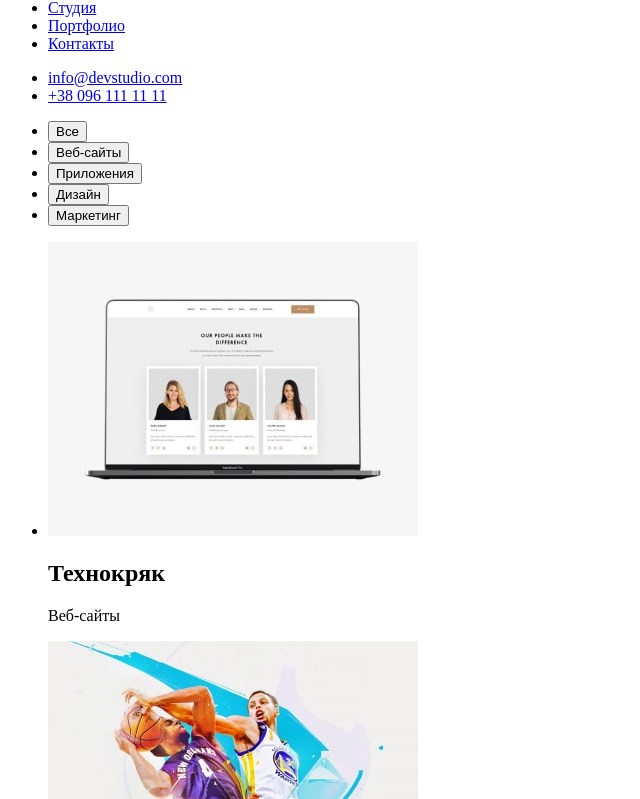
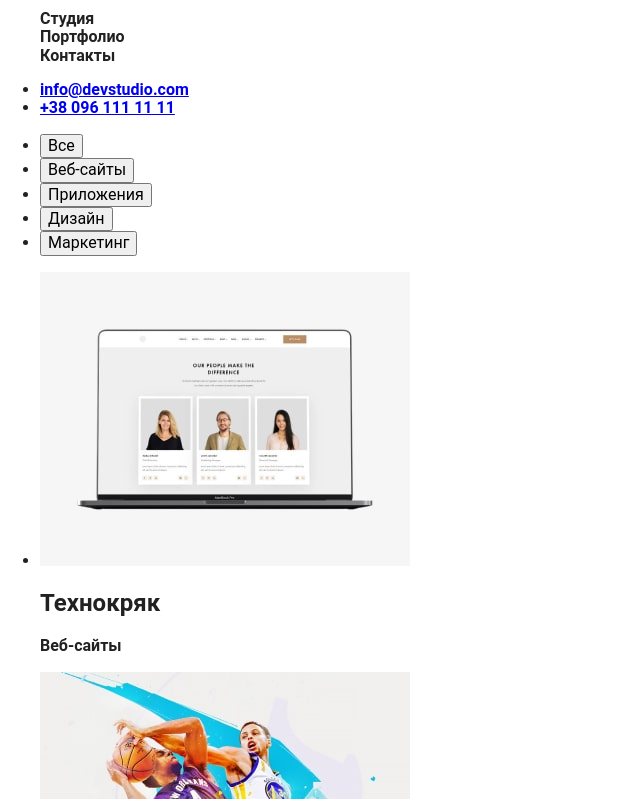
Before and after one commit to bernatskak/goit-markup-hw-02, a plain HTML site: page portfolio.html in a window 1280 px wide. Shown: the part 43-842 px from the top of the page, without its empty margins (0-640 px from the left). Drawn offline with nearby package versions, Linux system fonts and the light colour scheme.

Commit message:
create css file

```diff
--- /dev/null
+++ b/css/styles.css
@@ -0,0 +1,41 @@
+body {
+  background-color: #ffffff;
+  color: #212121;
+  font-family: 'Roboto', sans-serif;
+  font-size: 16px;
+  font-weight: 700;
+  font-style: normal;
+}
+/* основний шрифт 'Roboto', sans-serif;*/
+/* кольори
+-- колір вторинний #000000;
+-- акцент #2196F3;
+-- основний колір тексту #212121, #757575;
+-- фон дошки #2F303A;
+--фон секції працівників #F5F4FA;
+--фон макету #E5E5E5;
+--фон #fffff;
+*/
+.link {
+  text-decoration: none;
+  color: #212121;
+}
+.button {
+  border: none;
+  background-color: #2196f3;
+  cursor: pointer;
+  font-family: inherit;
+  color: inherit;
+}
+.section-tittle {
+}
+
+.list {
+  list-style: none;
+}
+
+.section {
+  background-color: #e5e5e5;
+}
+.current {
+}
--- a/portfolio.html
+++ b/portfolio.html
@@ -4,21 +4,26 @@
     <meta charset="UTF-8" />
     <meta http-equiv="X-UA-Compatible" content="IE=edge" />
     <meta name="viewport" content="width=device-width, initial-scale=1.0" />
+    <link <link rel="stylesheet" href="https://cdnjs.cloudflare.com/ajax/libs/modern-normalize/1.1.0/modern-normalize.min.css"
+    integrity="sha512-wpPYUAdjBVSE4KJnH1VR1HeZfpl1ub8YT/NKx4PuQ5NmX2tKuGu6U/JRp5y+Y8XG2tV+wKQpNHVUX03MfMFn9Q=="
+    crossorigin="anonymous"
+    referrerpolicy="no-referrer" />
+    <link rel="stylesheet" href="./css/styles.css"
     <title>Portfolio</title>
   </head>
   <body>
-    <header>
-      <nav>
-        <a href="index.html" lang="en">WebStudio</a>
-        <ul>
-          <li>
-            <a href="#">Студия</a>
+    <header class="header">
+      <nav class="site-nav">
+        <a class="link site-logo" href="index.html" lang="en">Web<span class="current">Studio</span></a>
+        <ul class="list nav-list">
+          <li class="nav-item">
+            <a href="#" class="link nav-link">Студия</a>
           </li>
-          <li>
-            <a href="#">Портфолио</a>
+          <li class="nav-item">
+            <a href="#" class="link nav-link">Портфолио</a>
           </li>
-          <li>
-            <a href="#">Контакты</a>
+          <li class="nav-item">
+            <a href="#" class="link nav-link">Контакты</a>
           </li>
         </ul>
       </nav>
```
